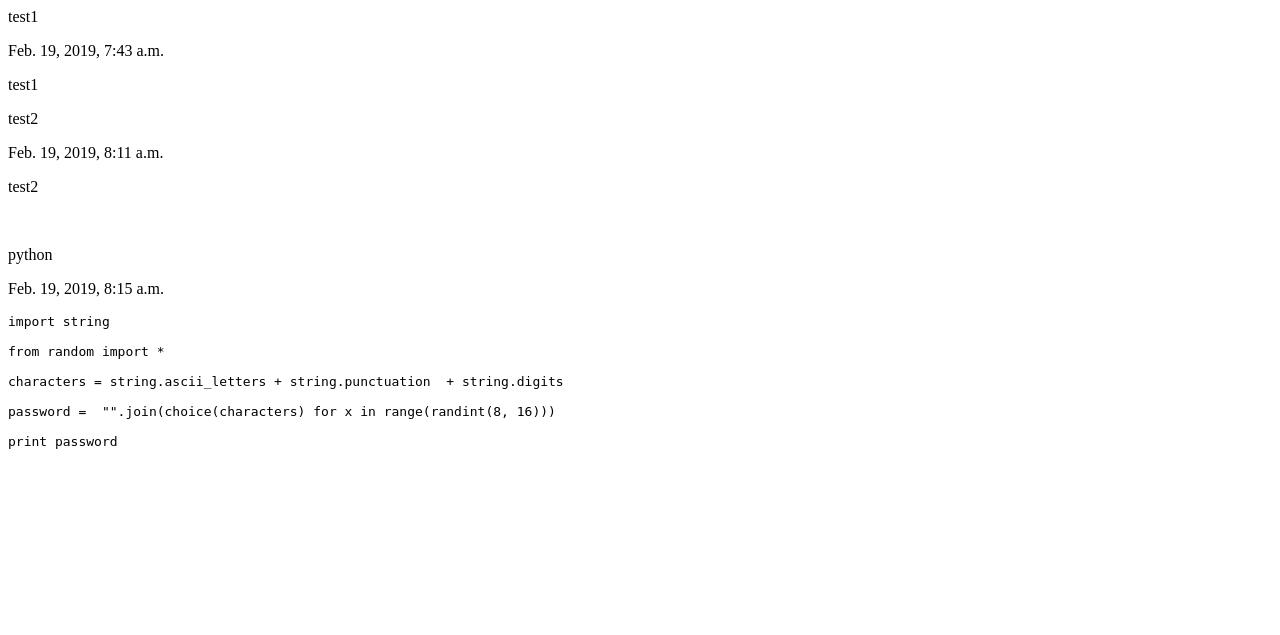
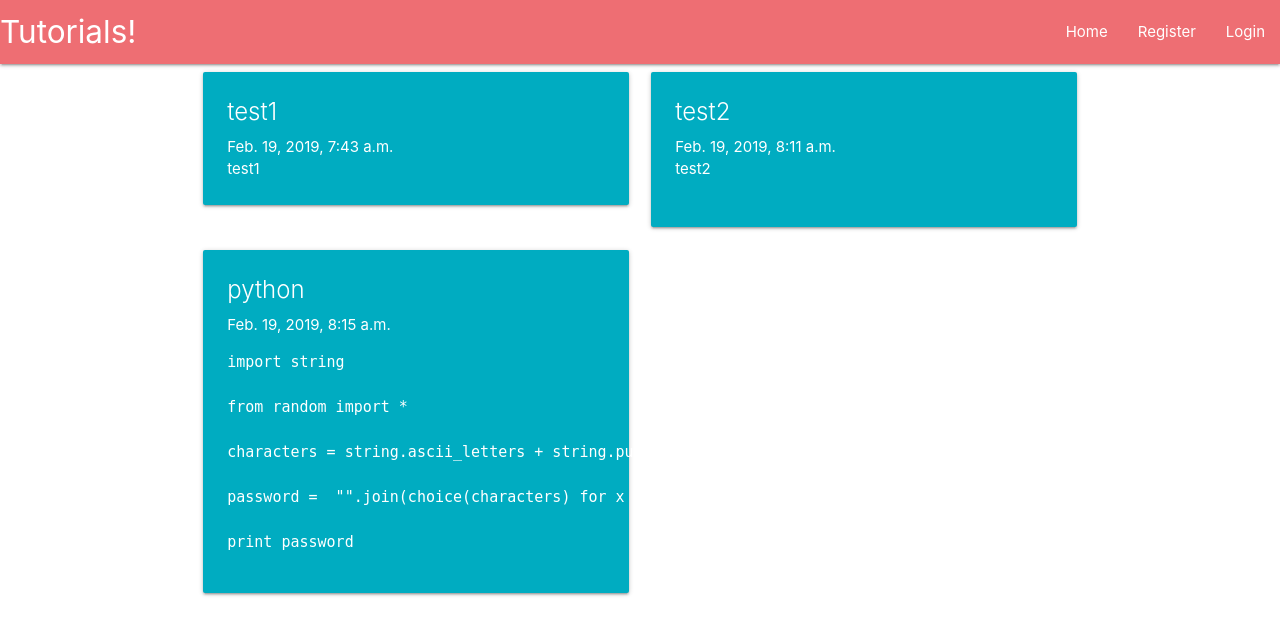
Before and after one commit to negikaran7/Django_site, a Django app: page / in a window 1280 px wide. Shown: the top 635 px of the page. Run offline with Django 3.2, Linux system fonts and the light colour scheme; data comes from the database, SQL or seed files in the repository; both versions use the stored data as it was after the commit; some libraries are stand-ins or nearby versions.

Commit message:
templates

```diff
--- /dev/null
+++ b/django/tutorials/main/templates/main/base.html
@@ -0,0 +1,27 @@
+<head>
+    {% load static %}
+    <!-- Prism CSS -->
+    <link href="{% static 'tinymce/css/prism.css' %}" rel="stylesheet">
+    <!-- Compiled and minified CSS -->
+    <link rel="stylesheet" href="https://cdnjs.cloudflare.com/ajax/libs/materialize/1.0.0/css/materialize.min.css">
+    <!-- Compiled and minified JavaScript for Materialize CSS -->
+    <script src="https://cdnjs.cloudflare.com/ajax/libs/materialize/1.0.0/js/materialize.min.js"></script>
+</head>
+
+<body>
+    <nav>
+        <div class="nav-wrapper">
+            <a href="#" class="brand-logo">Tutorials!</a>
+            <ul id="nav-mobile" class="right hide-on-med-and-down">
+                <li><a href="#">Home</a></li>
+                <li><a href="#">Register</a></li>
+                <li><a href="#">Login</a></li>
+            </ul>
+        </div>
+    </nav>
+    {% block content%}
+
+    {% endblock %}
+    <!-- Prism JS -->
+    <script src="{% static 'tinymce/js/prism.js' %}"></script>
+</body>
--- a/django/tutorials/main/templates/main/home.html
+++ b/django/tutorials/main/templates/main/home.html
@@ -1,15 +1,18 @@
-{% load static %}
-
-<head>
-    <!-- Prism CSS -->
-    <link href="{% static " tinymce/css/prism.css" %}" rel="stylesheet">
-</head>
-
-<body>
-    {% for tut in tutorials %}
-    <p>{{ tut.tutorial_title}}</p>
-    <p>{{ tut.tutorial_published}}</p>
-    <p>{{ tut.tutorial_content|safe}}</p>
-    {% endfor%}
-</body>
-<script src="{% static " tinymce/js/prism.js" %}"></script>
+{% extends "main/base.html"%}
+{% block content %}
+<div class="container">
+    <div class="row">
+        {% for tut in tutorials %}
+        <div class="col s12 m6">
+            <div class="card cyan darken-1">
+                <div class="card-content white-text">
+                    <span class="card-title">{{tut.tutorial_title}}</span>
+                    <p>{{tut.tutorial_published}}</p>
+                    <p>{{tut.tutorial_content|safe}}</p>
+                </div>
+            </div>
+        </div>
+        {% endfor %}
+    </div>
+</div>
+{% endblock %}
```
Also changed, not shown: django/tutorials/db.sqlite3, django/tutorials/main/templates/includes/navbar.html (added).
